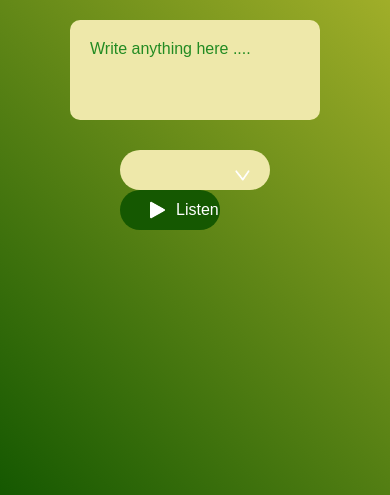
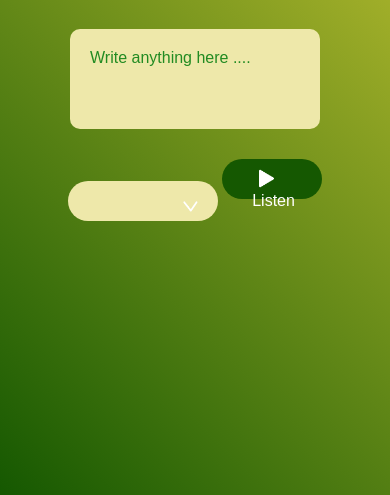
Before and after one commit to Sak608/TextToVoice, a plain HTML site: page index.html in a window 390 px wide. Shown: the part 349-844 px from the top of the page. Drawn offline with Linux system fonts and the light colour scheme.

Commit message:
Update style.css

```diff
--- a/style.css
+++ b/style.css
@@ -61,6 +61,7 @@ button{
     cursor: pointer;
     display: flex;
     align-items: center;
+    display: inline;
 }
 button img{
     width: 16px;
@@ -99,6 +100,7 @@ select{
     button{
         height: 40px;
         width: 100px;
+        display: inline;
     }
 
 }
```
